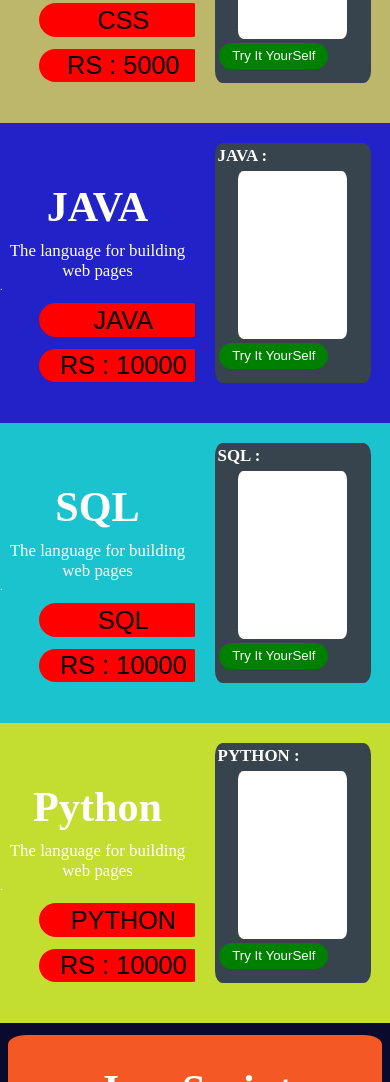
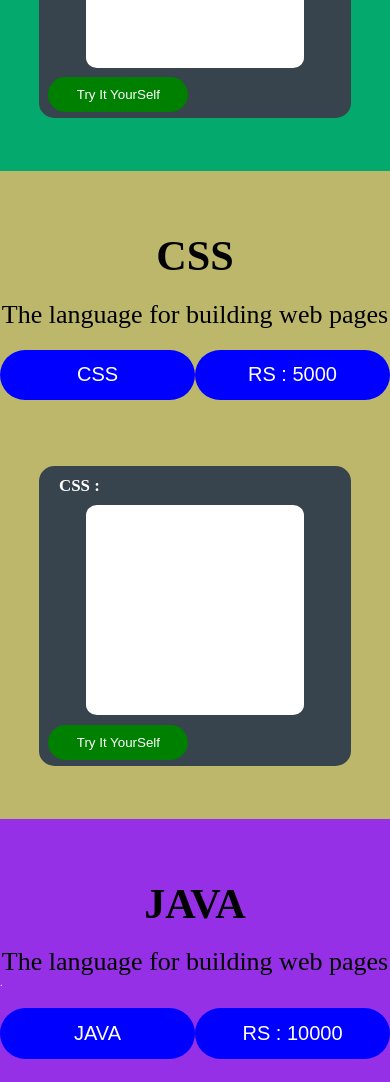
Before and after one commit to Sabarinayagam/w3schools, a plain HTML site: page index.html in a window 390 px wide. Shown: the part 918-2000 px from the top of the page. Drawn offline with Linux system fonts and the light colour scheme; a script that the page names is missing.

Commit message:
mobile screen responsive design

```diff
--- a/index.html
+++ b/index.html
@@ -36,7 +36,7 @@
     <div class="learncode">
       <h1 class="a"><i>Learn to Code</i></h1>
       <p class="b">With the world's Largest Web developer site</p>
-      <input type="search" placeholder="Search" />
+      <input type="search" placeholder="Search" class="inputa" />
       <p class="c">Not Sure Where To Begin?</p>
     </div>
 
@@ -73,8 +73,7 @@
       <div class="c1a">
         <h1 class="ca">HTML</h1>
         <p class="cb">The language for building web pages</p>
-        .
-        <div class="btn"></div>
+        <div class="btn">
           <button
             class="btn1"
             id="html"
@@ -85,6 +84,7 @@
             HTML
           </button>
           <button class="btn2" onclick="html()">RS : 5000</button>
+        </div>
       </div>
       <div class="c1b">
         <div class="c1ba">
@@ -110,17 +110,25 @@
         </div>
       </div>
     </div>
-    <div class="course1">
+
+    <div class="course1" id="box">
       <div class="c1a" id="color">
         <h1 class="ca">CSS</h1>
         <p class="cb">The language for building web pages</p>
-        .
-        <div class="btn"></div>
-        <button class="btn1" id="css1" value="5000" onclick="css()" name="css">
+        <div class="btn">
+          <button
+            class="btn1"
+            id="css1"
+            value="5000"
+            onclick="css()"
+            name="css"
+          >
             CSS
           </button>
           <button class="btn2" onclick="css()">RS : 5000</button>
         </div>
+      </div>
+
       <div class="c1b" id="color">
         <div class="c1ba">
           <h1 class="lag">CSS :</h1>
@@ -131,12 +139,15 @@
         </div>
       </div>
     </div>
-    <div class="course1">
+
+    <div class="course1" id="box">
       <div class="c1a" id="color2">
-        <h1 class="ca">JAVA</h1>
-        <p class="cb">The language for building web pages</p>
+        <h1 class="ca" style="color: black">JAVA</h1>
+        <p class="cb" style="color: black">
+          The language for building web pages
+        </p>
         .
-        <div class="btn"></div>
+        <div class="btn">
           <button
             class="btn1"
             id="js1"
@@ -148,6 +159,7 @@
           </button>
           <button class="btn2" onclick="js()">RS : 10000</button>
         </div>
+      </div>
       <div class="c1b" id="color2">
         <div class="c1ba">
           <h1 class="lag">JAVA :</h1>
@@ -156,16 +168,24 @@
         </div>
       </div>
     </div>
-    <div class="course1">
+    <div class="course1" id="box">
       <div class="c1a" id="color3">
-        <h1 class="ca">SQL</h1>
-        <p class="cb">The language for building web pages</p>
-        .
-        <div class="btn"></div>
-        <button class="btn1" id="sql" value="10000" onclick="sql()" name="sql">
+        <h1 class="ca" style="color: black">SQL</h1>
+        <p class="cb" style="color: black">
+          The language for building web pages
+        </p>
+        <div class="btn">
+          <button
+            class="btn1"
+            id="sql"
+            value="10000"
+            onclick="sql()"
+            name="sql"
+          >
             SQL
           </button>
           <button class="btn2" onclick="sql()">RS : 10000</button>
+        </div>
       </div>
       <div class="c1b" id="color3">
         <div class="c1ba">
@@ -175,12 +195,13 @@
         </div>
       </div>
     </div>
-    <div class="course1">
+    <div class="course1" id="box">
       <div class="c1a" id="color4">
-        <h1 class="ca">Python</h1>
-        <p class="cb">The language for building web pages</p>
-        .
-        <div class="btn"></div>
+        <h1 class="ca" style="color: black">Python</h1>
+        <p class="cb" style="color: black">
+          The language for building web pages
+        </p>
+        <div class="btn">
           <button
             class="btn1"
             id="python"
@@ -191,6 +212,7 @@
             PYTHON
           </button>
           <button class="btn2" onclick="python()">RS : 10000</button>
+        </div>
       </div>
       <div class="c1b" id="color4">
         <div class="c1ba">
@@ -265,9 +287,10 @@
     </div>
 
     <footer>
-      <h2 class="f1">Sabari Nayagam</h2>
+      <p>© 2024 || Sabari Nayagam. All Rights Reserved.</p>
+      <!-- <h2 class="f1">Sabari Nayagam</h2>
       <p class="f2">9952375090</p>
-      <p class="f3">sabarinayagam@gmail.com</p>
+      <p class="f3">sabarinayagam@gmail.com</p> -->
     </footer>
 
     <script>
--- a/pro.css
+++ b/pro.css
@@ -121,6 +121,9 @@ nav a:hover {
 .learncode:nth-child(1) {
   color: red;
 }
+.inputa {
+  border: none;
+}
 .a {
   font-size: 20vh;
 }
@@ -136,7 +139,7 @@ input {
 .c {
   margin-top: 2%;
   font-size: 4vh;
-  text-decoration: underline;
+  /* text-decoration: underline; */
 }
 @media only screen and (max-width: 580px) {
   .learncode {
@@ -218,7 +221,8 @@ input {
 }
 .btn1,
 .btn2 {
-  background-color: red;
+  background-color: blue;
+  color: white;
   margin-left: 40%;
   margin-top: 5%;
   height: 6vh;
@@ -261,6 +265,9 @@ input {
   font-size: 4vh;
   padding-top: 2%;
   margin-left: 2%;
+}
+.c1bb input {
+  border: none;
 }
 .btnc1ba {
   margin-left: 3%;
@@ -317,7 +324,7 @@ input {
   color: white;
 }
 #color2 {
-  background-color: rgb(34, 34, 201);
+  background-color: rgb(149, 48, 231);
   color: white;
 }
 #color3 {
@@ -428,6 +435,7 @@ input {
 /* footer */
 
 footer {
+  padding: 20px;
   background-color: black;
   color: white;
   left: 0;
@@ -436,6 +444,9 @@ footer {
   justify-content: center;
   text-align: center;
   cursor: pointer;
+}
+footer p {
+  font-size: 20px;
 }
 .f1 {
   margin-top: 2%;
@@ -451,8 +462,7 @@ footer {
   margin-top: 1%;
   margin-bottom: 2%;
   font-size: 2vh;
-  color: blue;
-  text-decoration: underline;
+  text-decoration: none;
   padding-bottom: 2%;
 }
 button:hover {
@@ -517,3 +527,88 @@ input {
   height: 100%;
   object-fit: cover;
 }
+@media only screen and (max-width: 768px) {
+  .course1 {
+    display: inline-block;
+  }
+  .c1a {
+    width: 100%;
+  }
+  .c1b {
+    width: 100%;
+    height: auto;
+    padding-bottom: 55px;
+    margin-top: -44px;
+    margin-bottom: 99px;
+    /* background-color: red; */
+  }
+  .c1ba {
+    /* background-color: red; */
+    height: 300px;
+  }
+  .c1ba h1 {
+    padding-top: 10px;
+    margin-left: 20px;
+  }
+  .c1bb input {
+    border: none;
+    padding: 5px 10px;
+  }
+  .c1a h1 {
+    padding-top: 60px;
+  }
+  .c1a p {
+    font-size: 26px;
+  }
+  .btn {
+    display: flex;
+    align-items: center;
+    justify-content: space-evenly;
+  }
+  .btn1,
+  .btn2 {
+    background-color: blue;
+    height: 6vh;
+    width: 25vh;
+    border-radius: 100px;
+    border: none;
+    font-size: 4vh;
+    margin-top: 20px;
+    margin-left: 0;
+    font-size: 20px;
+    color: white;
+  }
+  .flex-container {
+    margin-top: 70px;
+    padding-top: 20px;
+  }
+  .btnc1ba {
+    width: 140px;
+    padding: 10px;
+    padding-bottom: 25px;
+  }
+  #box {
+    margin-top: 70px;
+  }
+  /*  */
+  .learncode {
+    display: flex;
+    align-items: center;
+    justify-content: center;
+    flex-direction: column;
+    padding: 0;
+  }
+  .a {
+    font-size: 50px;
+  }
+  .inputa {
+    border: none;
+  }
+  .c,
+  .f3 {
+    text-decoration: none;
+  }
+  footer p {
+    font-size: 15px;
+  }
+}
```
Lines whose indentation alone changed are shown as unchanged.
